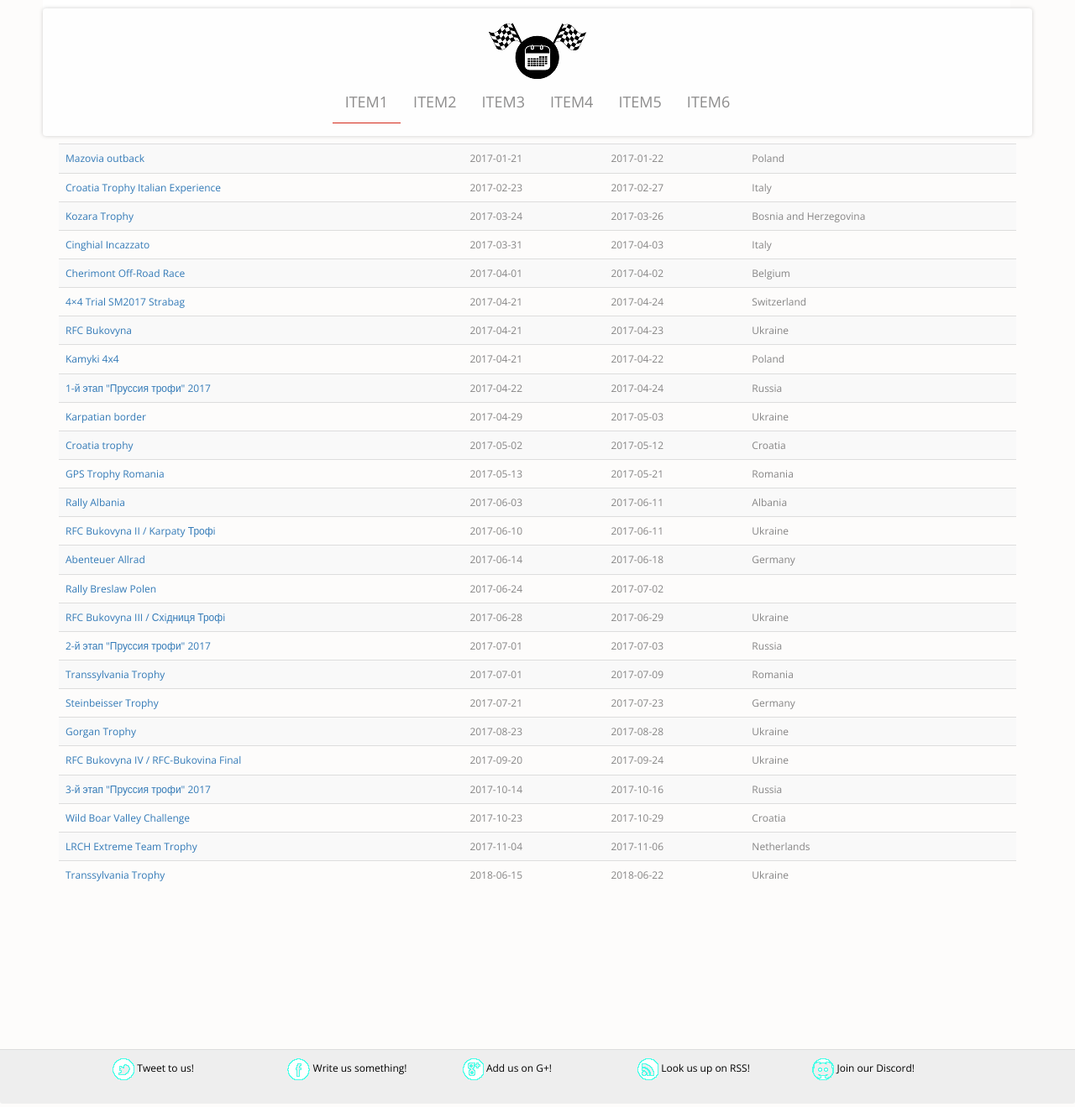
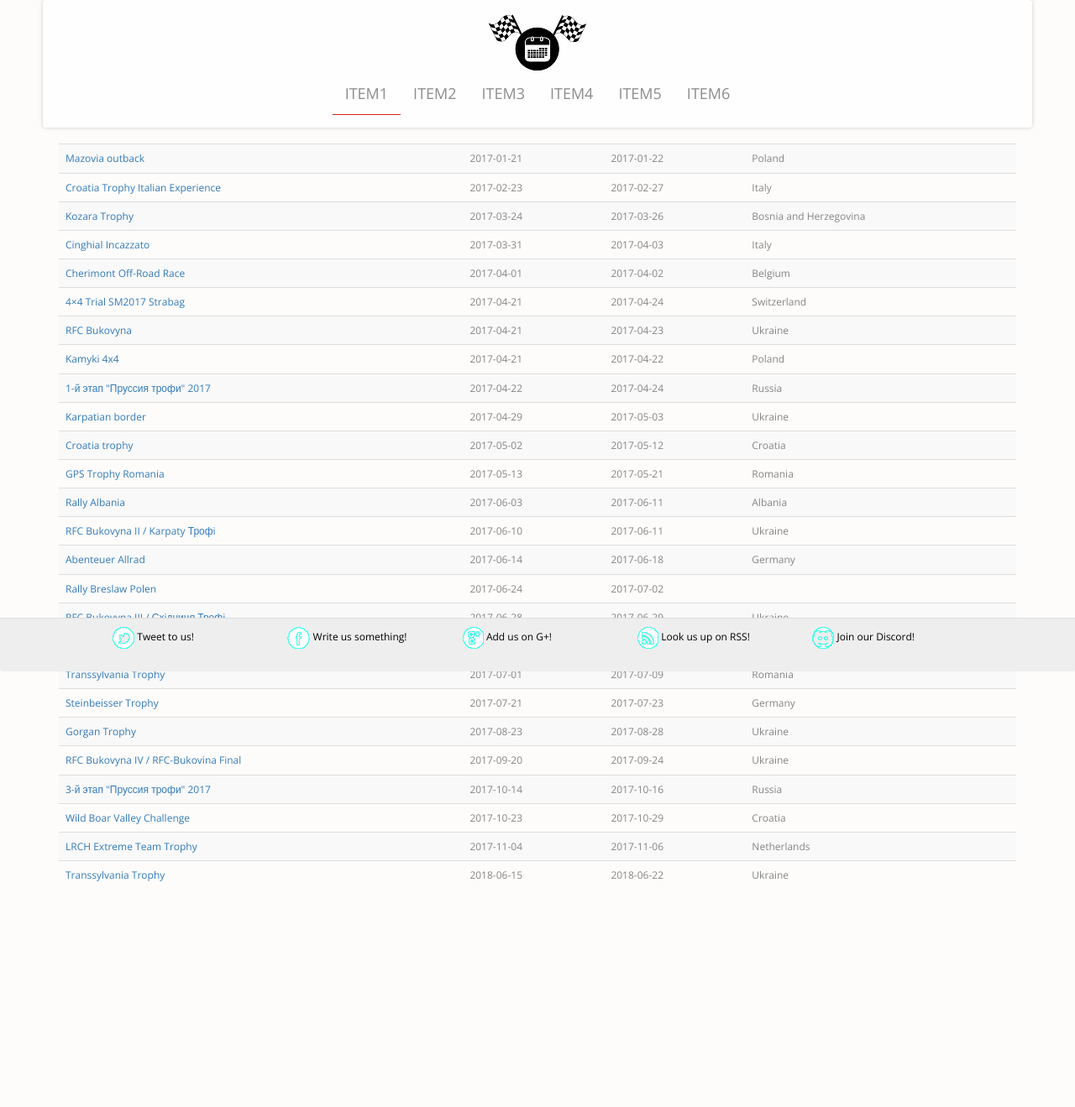
Before and after one commit to imdek/4x4sport, a PHP site: page /index.php in a window 1280 px wide. Shown: the whole page at 84% size. Run offline with PHP 8.4, Linux system fonts and the light colour scheme; data comes from the database, SQL or seed files in the repository.

Commit message:
fixed some bugs

```diff
--- a/headerMenu.php
+++ b/headerMenu.php
@@ -52,3 +52,5 @@
     </div><!-- /.container-fluid -->
   </nav>
 </header>
+<br><br><br><br><br>
+<br><br><br><br><br>
--- a/index.php
+++ b/index.php
@@ -24,8 +24,6 @@
 <body>
 <?php include 'headerMenu.php'; ?>
 
-	<br><br><br><br><br>
-	<br><br><br><br><br>
   <div class="container">
 <!--  <h1>Events</h1>-->
    <div class="table-responsive">
@@ -52,7 +50,8 @@
    <script src="http://code.jquery.com/jquery.min.js"></script>
     <script src="bootstrap/js/bootstrap.min.js"></script>
   	<script src="bootstrap/js/main.js"></script>
-
+ <br><br>
+ <br><br>
  <?php include 'footer.php'; ?>
 
  </body>
--- a/sheet.css
+++ b/sheet.css
@@ -1,8 +1,9 @@
 #unscroll {
      position: fixed;
 	 left: 4%;
-	 top: -5%;
+	 top: -50px;
 	 width: 92%;
+	z-index: 999;
 }
 
 #fixlogobig {
@@ -16,8 +17,8 @@
   margin-right: auto;
 }
 #whitebar {
-	background-color: #FFF;
-	color: #FFF;
+	background-color: #ffffff;
+	color: #ffffff;
 	position:fixed;
 	top: 0%;
 	left= 50%;
@@ -31,3 +32,10 @@
 	border: 20px;
 	text-align: left;
 }
+
+
+#foot {
+	position: fixed;
+	bottom: 0px;
+	width: 100%;
+}
```
Lines whose indentation alone changed are shown as unchanged.
